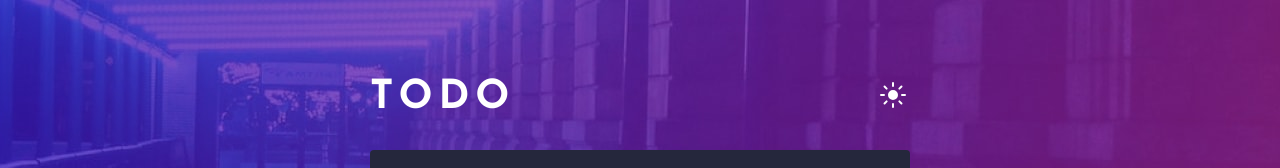
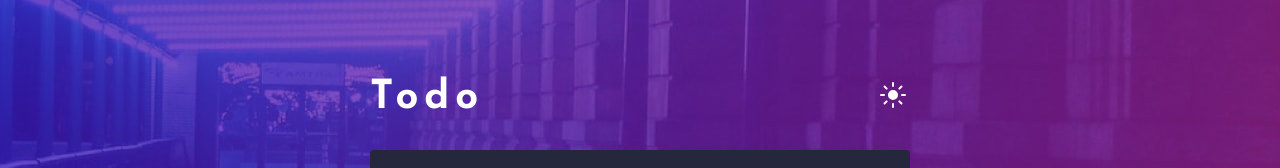
Before and after one commit to pikapikamart/todo-app, a React (Create React App) app: page / in a window 1280 px wide. Shown: the top 168 px of the page. Built offline with nearby package versions, Linux system fonts and the light colour scheme.

Commit message:
use text-transform on the todo title

```diff
--- a/src/Components/Heading/Heading.jsx
+++ b/src/Components/Heading/Heading.jsx
@@ -18,7 +18,7 @@ const Heading = () =>{
 
   return (
     <div className='heading'>
-      <h2 className='heading__title'>TODO</h2>
+      <h2 className='heading__title'>todo</h2>
       <fieldset className="colormodes">
         <legend className="visually-hidden">Color mode selections</legend>
         <input
--- a/src/Sass/Layout/_header.scss
+++ b/src/Sass/Layout/_header.scss
@@ -13,6 +13,7 @@
     color: #FFFFFF;
     font-size: func.fluid(28, 5vw, 40);
     letter-spacing: 6px;
+    text-transform: capitalize;
   }
 }
 
--- a/src/css/style.css
+++ b/src/css/style.css
@@ -107,6 +107,7 @@ button {
   color: #FFFFFF;
   font-size: clamp(1.75rem, 5vw, 2.5rem);
   letter-spacing: 6px;
+  text-transform: capitalize;
 }
 
 .colormodes {
```
